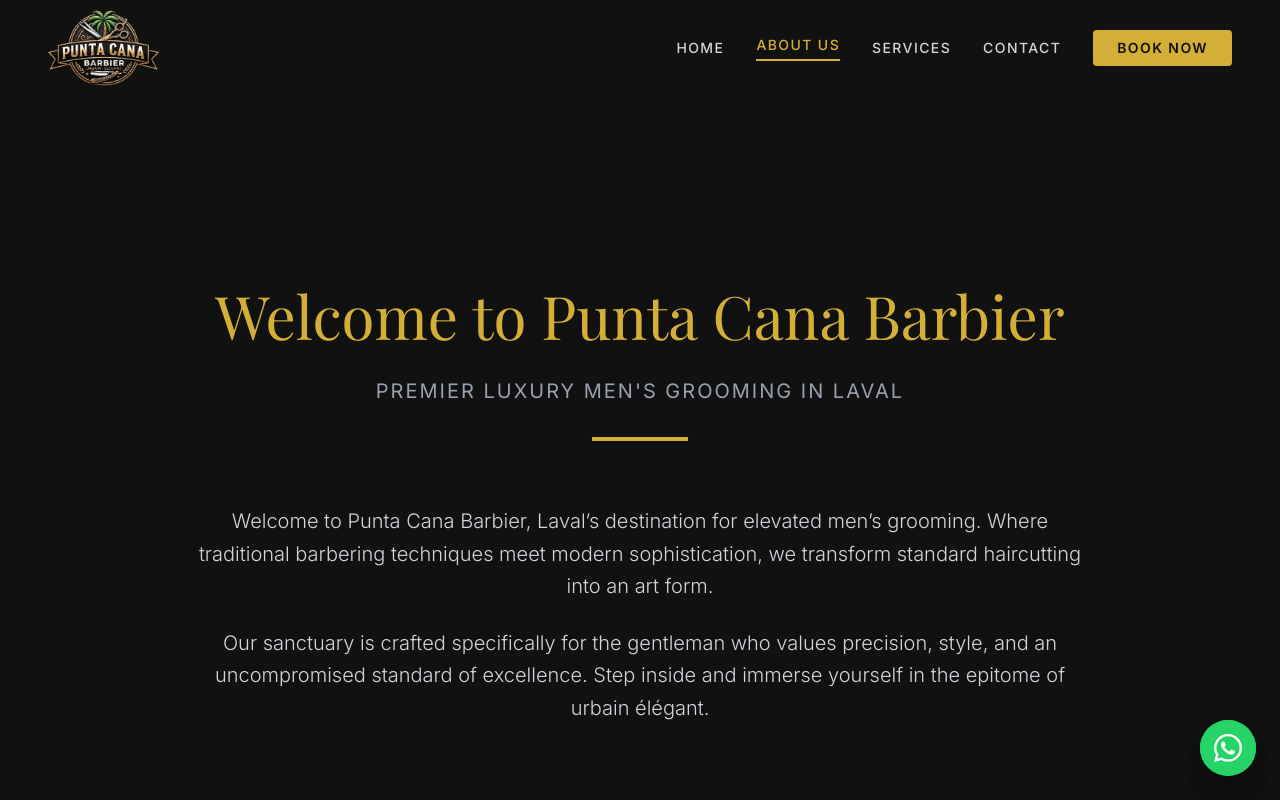
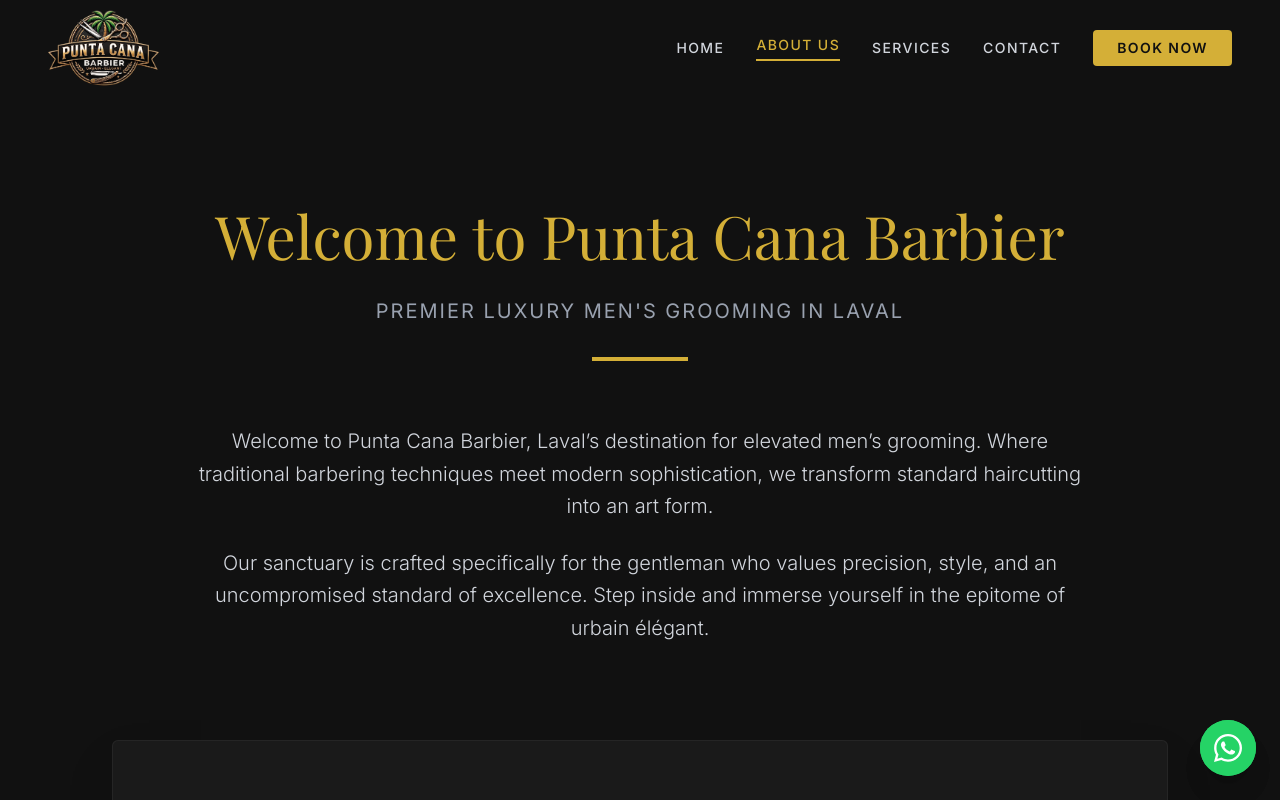
Before and after one commit to cozunap/puntacanabarbier, a React (Vite) app: page /about in a window 1280 px wide. Shown: the top 800 px of the page. Built offline with nearby package versions, Linux system fonts and the light colour scheme; a web font is replaced by a local one.

Commit message:
Reduce top spacing in About page

```diff
--- a/src/pages/About.jsx
+++ b/src/pages/About.jsx
@@ -20,7 +20,7 @@
         initial="hidden"
         animate="show"
         variants={staggerContainer}
-        className="mx-auto mt-12 md:mt-20 w-full"
+        className="mx-auto w-full"
       >
         <motion.div variants={fadeUp} className="text-center mb-16">
           <h1 className="font-serif text-4xl md:text-6xl text-gold mb-6 leading-tight">Welcome to Punta Cana Barbier</h1>
```
